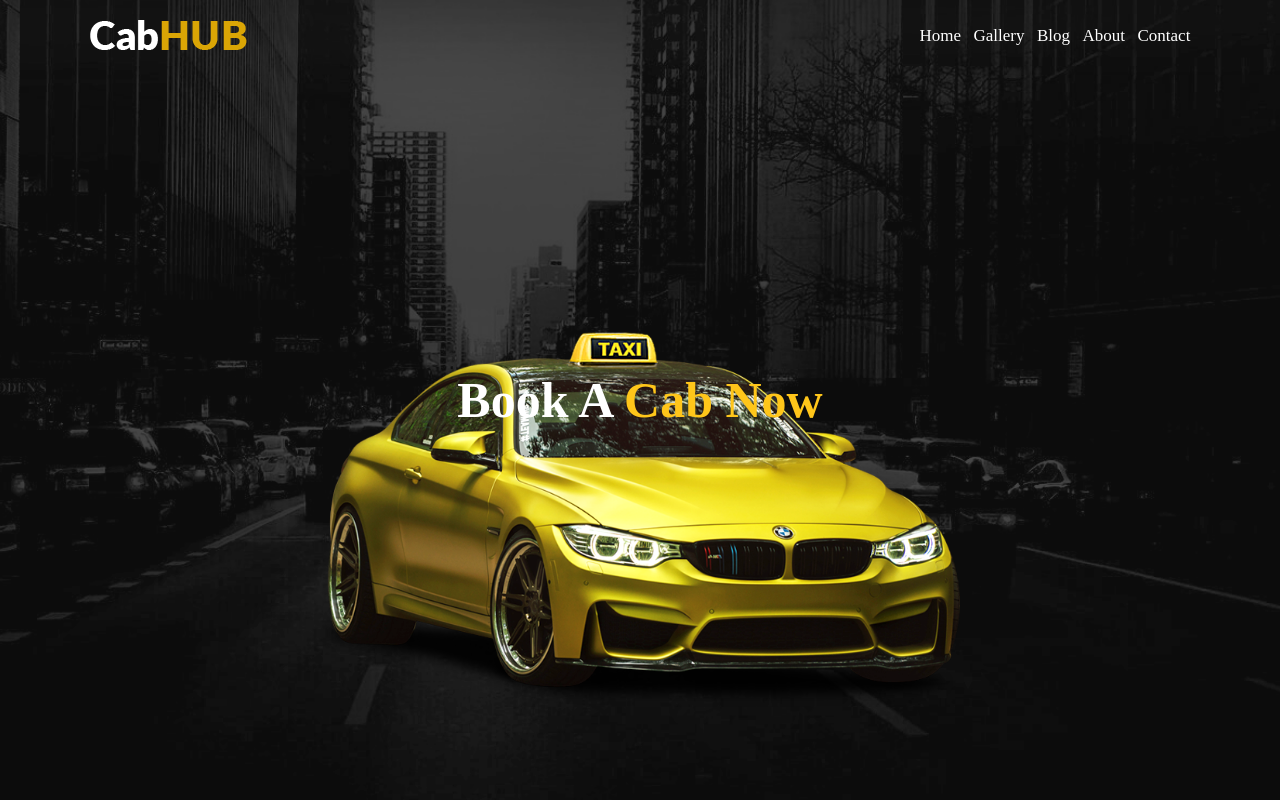
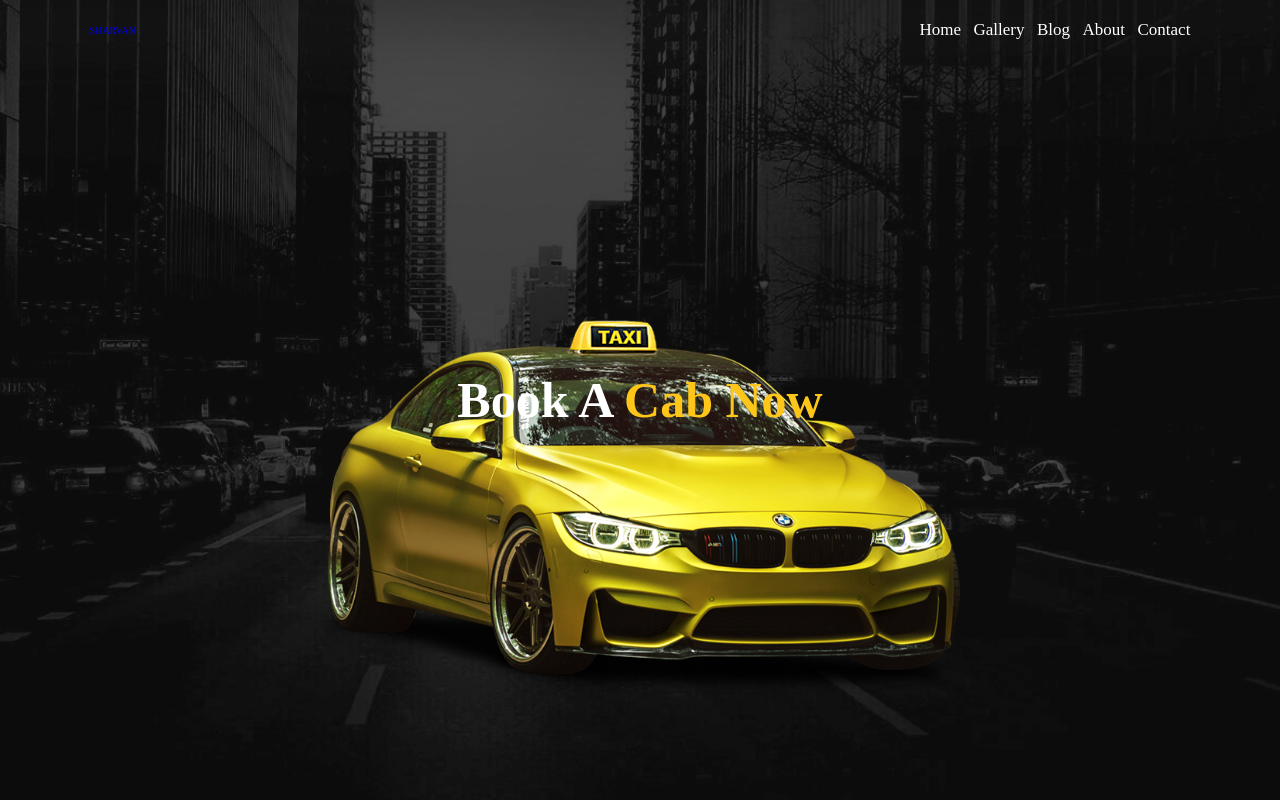
Before and after one commit to Mazaama/CabBooking, a plain HTML site: page taxi site/index.html in a window 1280 px wide. Shown: the top 800 px of the page. Drawn offline with Linux system fonts and the light colour scheme.

Commit message:
Update index.html

```diff
--- a/taxi site/index.html
+++ b/taxi site/index.html
@@ -13,7 +13,7 @@
             <h2>book a <span>cab now</span></h2>
         </div>
         <header class="header">
-            <a href="#" id="logo"><img src="images/CabHUB.png" alt=""></a>
+            <a href="#" id="logo"><img src="" alt="">SHARVAN</a>
             <nav class="navbar">
                 <a href="#">home</a>
                 <a href="#">gallery</a>
```
